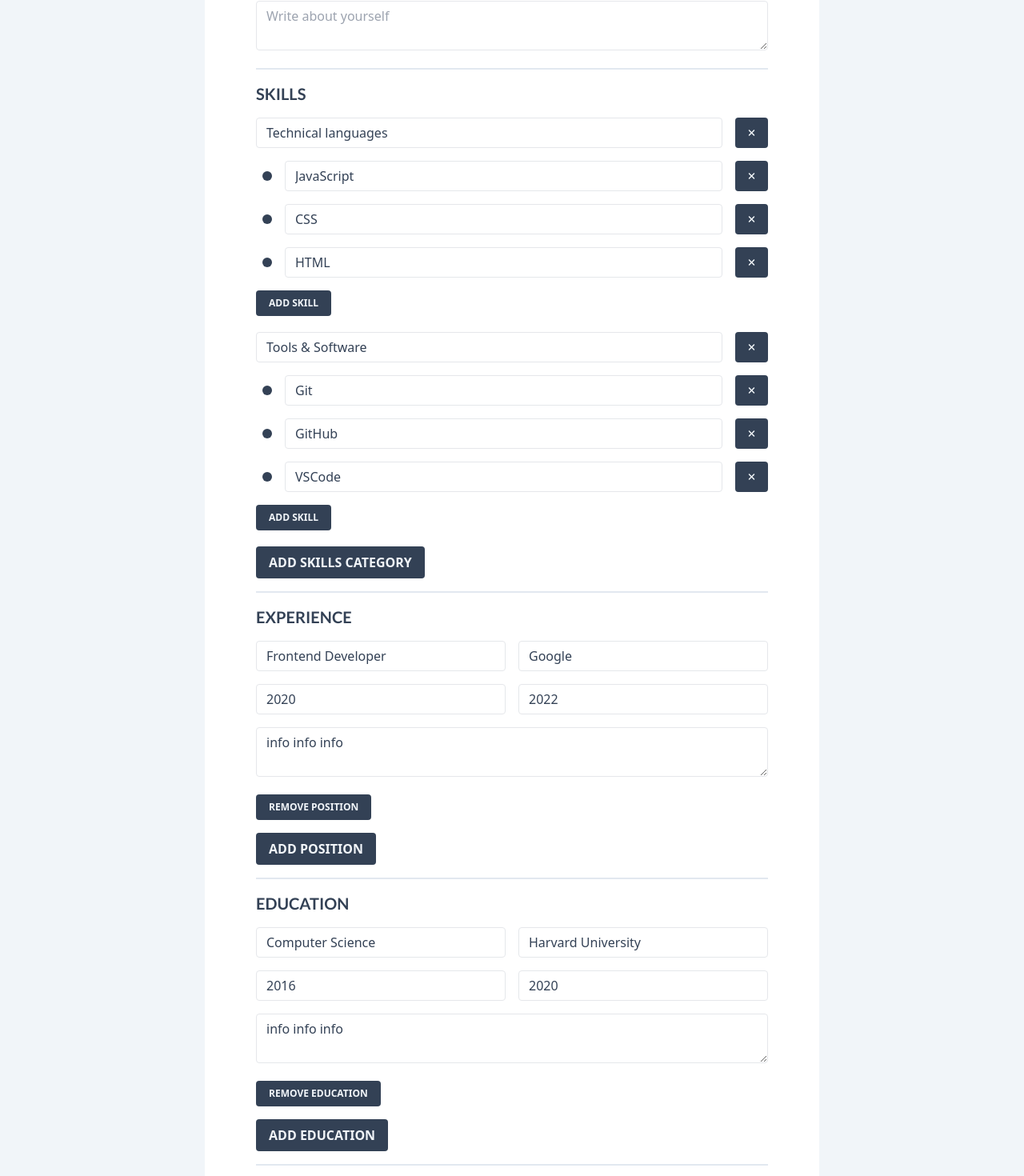
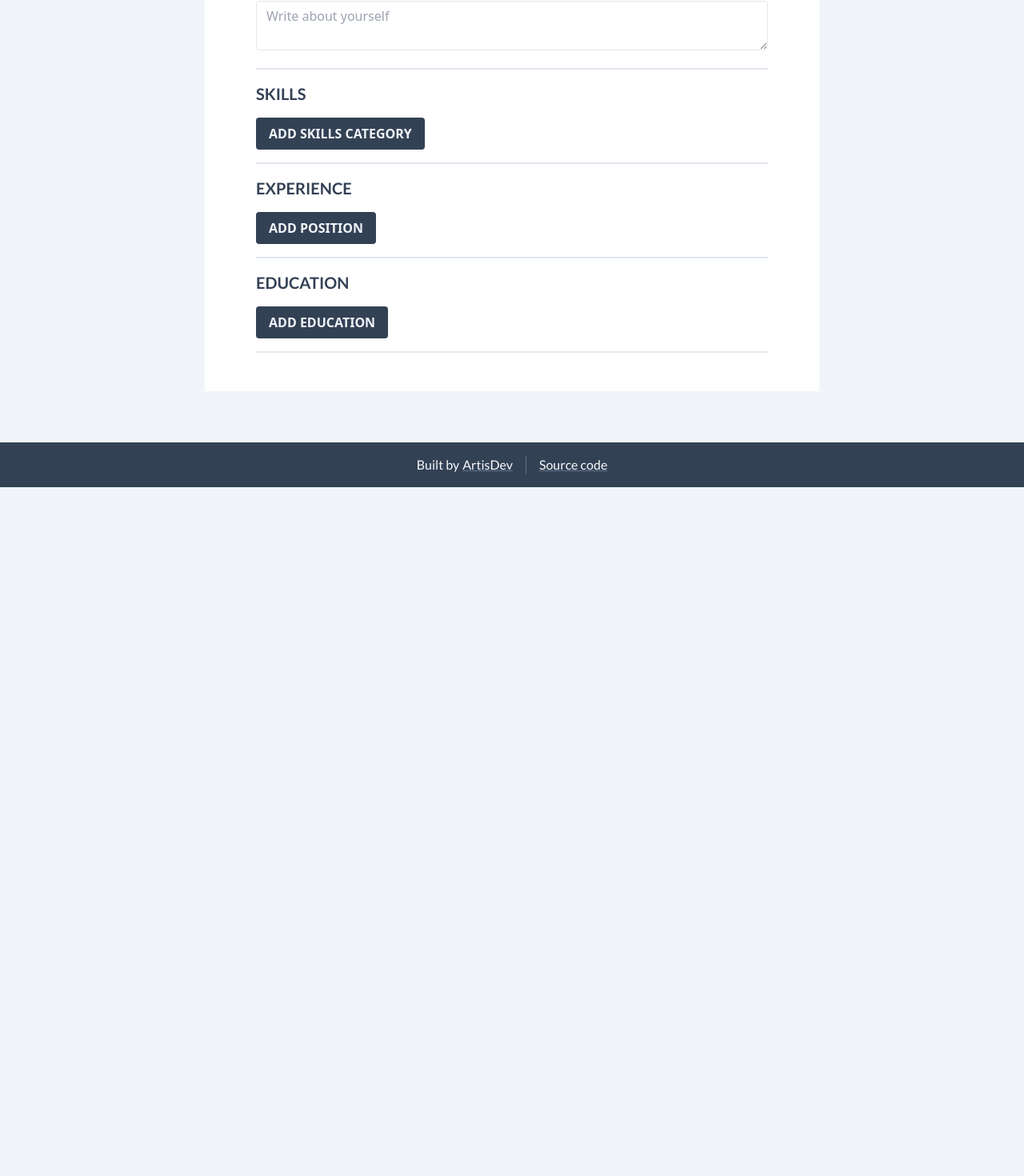
Before and after one commit to Artis-Dev/cv-application, a React (Create React App) app: page / in a window 1280 px wide. Shown: the part 475-1945 px from the top of the page at 80% size. After the commit the page ends 1084 px from the top, so only its background shows below. Built offline with nearby package versions, Linux system fonts and the light colour scheme.

Commit message:
Add handleAutofill function for autofilling cv with dummy data

```diff
--- a/src/components/Builder.js
+++ b/src/components/Builder.js
@@ -1,6 +1,7 @@
 import React from 'react';
 import uniqid from 'uniqid';
 
+import autofillData from '../utils/autofill';
 import Button from './ui/Button';
 import Cv from './cv/Cv';
 
@@ -21,64 +22,9 @@ class Builder extends React.Component {
           linkedin: '',
           github: '',
         },
-        skillsets: [
-          {
-            id: uniqid(),
-            title: 'Technical languages',
-            skills: [
-              {
-                title: 'JavaScript',
-                id: uniqid(),
-              },
-              {
-                title: 'CSS',
-                id: uniqid(),
-              },
-              {
-                title: 'HTML',
-                id: uniqid(),
-              },
-            ],
-          },
-          {
-            id: uniqid(),
-            title: 'Tools & Software',
-            skills: [
-              {
-                title: 'Git',
-                id: uniqid(),
-              },
-              {
-                title: 'GitHub',
-                id: uniqid(),
-              },
-              {
-                title: 'VSCode',
-                id: uniqid(),
-              },
-            ],
-          },
-        ],
-        experience: [
-          {
-            position: 'Frontend Developer',
-            company: 'Google',
-            from: '2020',
-            to: '2022',
-            description: 'info info info',
-            id: uniqid(),
-          },
-        ],
-        education: [
-          {
-            field: 'Computer Science',
-            school: 'Harvard University',
-            from: '2016',
-            to: '2020',
-            description: 'info info info',
-            id: uniqid(),
-          },
-        ],
+        skillsets: [],
+        experience: [],
+        education: [],
       },
       skillset: {
         id: uniqid(),
@@ -354,6 +300,12 @@ class Builder extends React.Component {
     }));
   };
 
+  handleAutofill = () => {
+    this.setState(() => ({
+      cvData: autofillData,
+    }));
+  };
+
   render() {
     const { cvData, editMode } = this.state;
     const {
@@ -371,6 +323,7 @@ class Builder extends React.Component {
       handleEducationChange,
       handleEducationDelete,
       handleEducationAdd,
+      handleAutofill,
     } = this;
 
     return (
@@ -380,6 +333,9 @@ class Builder extends React.Component {
             handleClick={toggleMode}
             value={editMode ? 'Preview mode' : 'Edit mode'}
           />
+          {editMode ? (
+            <Button handleClick={handleAutofill} value="Autofill" />
+          ) : null}
         </div>
         <Cv
           cvData={cvData}
--- /dev/null
+++ b/src/utils/autofill.js
@@ -0,0 +1,95 @@
+import uniqid from 'uniqid';
+
+const autofillData = {
+  personal: {
+    firstName: 'Linus',
+    lastName: 'Torvalds',
+    title: 'Software engineer',
+    summary:
+      'Lorem ipsum dolor sit amet, consectetur adipiscing elit, sed do eiusmod tempor incididunt ut labore et dolore magna aliqua. Rhoncus urna neque viverra justo nec ultrices dui sapien. Aliquam eleifend mi in nulla. Facilisi cras fermentum odio eu feugiat pretium nibh ipsum.',
+    email: 'torvalds@kernel.org',
+    phone: '330-772-8692',
+    linkedin: 'linustorvalds',
+    github: 'torvalds',
+  },
+  skillsets: [
+    {
+      id: uniqid(),
+      title: 'Technical languages',
+      skills: [
+        {
+          title: 'C/C++',
+          id: uniqid(),
+        },
+        {
+          title: 'Python',
+          id: uniqid(),
+        },
+        {
+          title: 'Assembly',
+          id: uniqid(),
+        },
+      ],
+    },
+    {
+      id: uniqid(),
+      title: 'Tools & Software',
+      skills: [
+        {
+          title: 'Git',
+          id: uniqid(),
+        },
+        {
+          title: 'GitHub',
+          id: uniqid(),
+        },
+        {
+          title: 'VSCode',
+          id: uniqid(),
+        },
+      ],
+    },
+    {
+      id: uniqid(),
+      title: 'Languages',
+      skills: [
+        {
+          title: 'English',
+          id: uniqid(),
+        },
+        {
+          title: 'Finnish',
+          id: uniqid(),
+        },
+        {
+          title: 'Swedish',
+          id: uniqid(),
+        },
+      ],
+    },
+  ],
+  experience: [
+    {
+      position: 'Software engineer',
+      company: 'Linux Foundation',
+      from: '1991',
+      to: 'Present',
+      description:
+        'Lorem ipsum dolor sit amet, consectetur adipiscing elit. Proin dolor ex, lacinia eget ornare et, vehicula vitae diam. Aenean scelerisque. ',
+      id: uniqid(),
+    },
+  ],
+  education: [
+    {
+      field: 'Computer Science',
+      school: 'University of Helsinki',
+      from: '1988',
+      to: '1996',
+      description:
+        'Lorem ipsum dolor sit amet, consectetur adipiscing elit. Proin dolor ex, lacinia eget ornare et, vehicula vitae diam. Aenean scelerisque. ',
+      id: uniqid(),
+    },
+  ],
+};
+
+export default autofillData;
```
